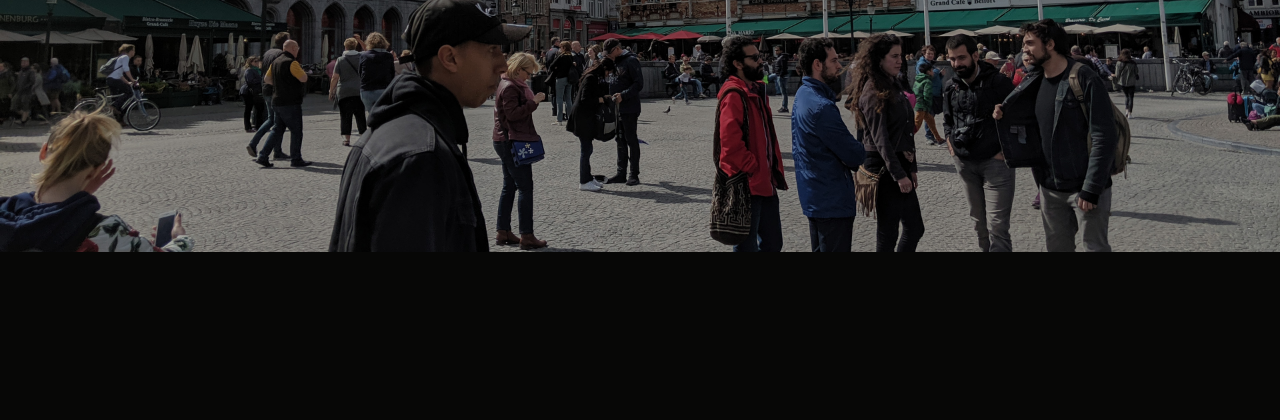
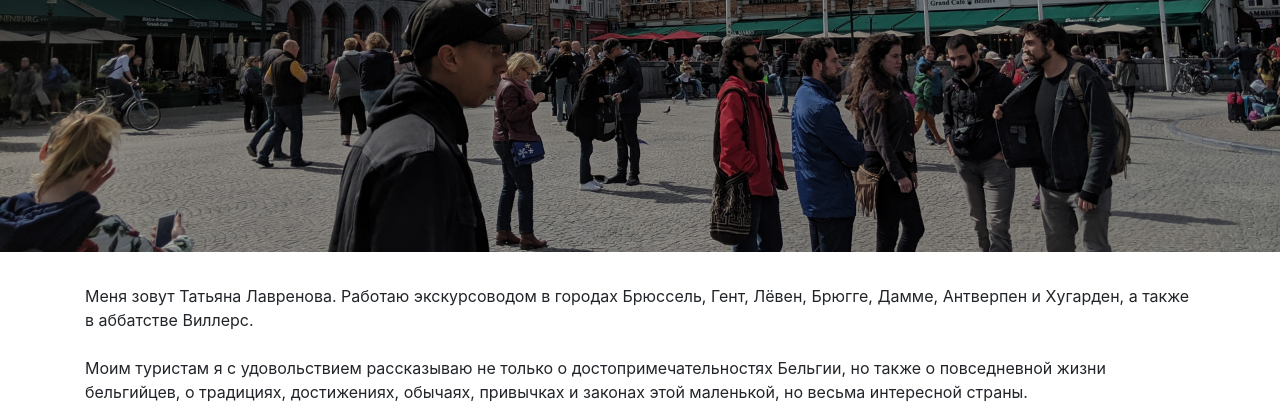
Before and after one commit to elfensky/tania.tours, a PHP site: page / in a window 1280 px wide. Shown: the part 548-968 px from the top of the page. Before the commit the page ends 800 px from the top, so only its background shows below. Run offline with PHP 8.4, Linux system fonts and the light colour scheme.

Commit message:
About Me | basic container & paragraph
implemented basic about me section

```diff
--- a/css/screen.css
+++ b/css/screen.css
@@ -427,7 +427,6 @@ textarea {
   background-image: url("../img/jumbotron.jpg");
   background-size: cover;
   height: 100vh;
-  margin-bottom: 0 !important;
 }
 
 /*------------------------------------*\
--- a/index.html
+++ b/index.html
@@ -25,7 +25,7 @@
 <body>
     <nav class="navbar fixed-top navbar-expand-sm navbar-dark">
         <div class="d-flex flex-grow-1">
-            <!-- BRAND -->
+            <!-- BRAND  -->
             <a class="navbar-brand" href="#">tania.tours</a>
 
             <!-- MOBILE BUTTON  -->
@@ -37,20 +37,20 @@
             </div>
         </div>
 
-        <!-- NAVIGATION CONTENT -->
+        <!-- NAVIGATION CONTENT  -->
         <div class="collapse navbar-collapse flex-grow-1 text-right m-1" id="myNavbar">
             <ul class="navbar-nav ml-auto flex-nowrap">
                 <li class="nav-item">
                     <a href="#" class="nav-link menu-item active">Главная</a>
                 </li>
                 <li class="nav-item">
-                    <a href="#" class="nav-link menu-item">Обо мне</a>
+                    <a href="#about" class="nav-link menu-item">Обо мне</a>
                 </li>
                 <li class="nav-item">
-                    <a href="#" class="nav-link menu-item">Экскурсии</a>
+                    <a href="#tours" class="nav-link menu-item">Экскурсии</a>
                 </li>
                 <li class="nav-item">
-                    <a href="#" class="nav-link menu-item">Cвязаться</a>
+                    <a href="#contact" class="nav-link menu-item">Cвязаться</a>
                 </li>
             </ul>
         </div>
@@ -74,14 +74,20 @@
         </div>
     </header>
 
+    <!-- CONTENT  -->
     <main>
-        <!-- ABOUT ME -->
-        <article></article>
+        <!-- ABOUT ME  -->
+        <article id="about" class="container">
+            <p>
+                Меня зовут Татьяна Лавренова. Работаю экскурсоводом в городах Брюссель, Гент, Лёвен, Брюгге, Дамме, Антверпен и Хугарден, а также в аббатстве Виллерс. </br></br>
+                Моим туристам я с удовольствием рассказываю не только о достопримечательностях Бельгии, но также о повседневной жизни бельгийцев, о традициях, достижениях, обычаях, привычках и законах этой маленькой, но весьма интересной страны.
+            </p>
+        </article>
 
         <!-- ABOUT BELGIUM  -->
         <article></article>
 
-        <!-- TOURS -->
+        <!-- TOURS  -->
         <section></section>
 
     </main>
--- a/scss/_components.bootstrap.scss
+++ b/scss/_components.bootstrap.scss
@@ -6,5 +6,5 @@
     background-image: url("../img/jumbotron.jpg");
     background-size: cover;
     height: 100vh;
-    margin-bottom: 0 !important;
+    // margin-bottom: 0 !important;
   }
```
Also changed, not shown: 1 other file.
